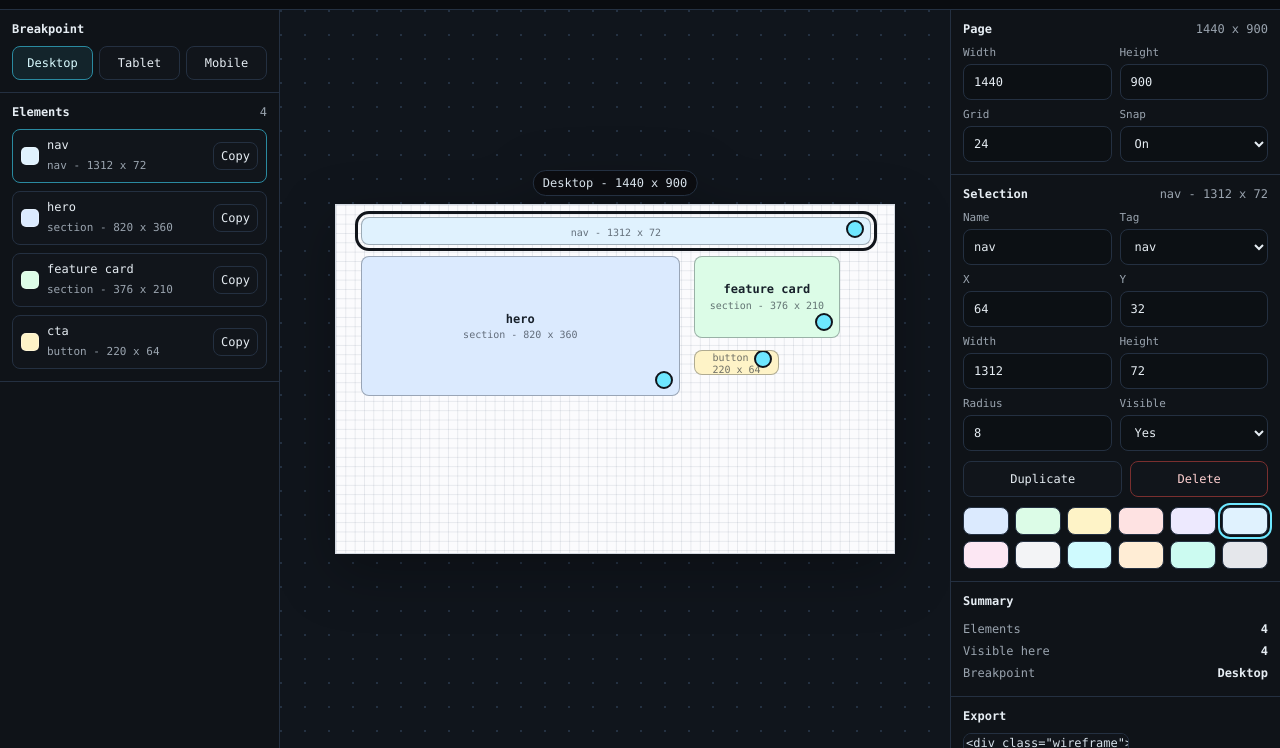
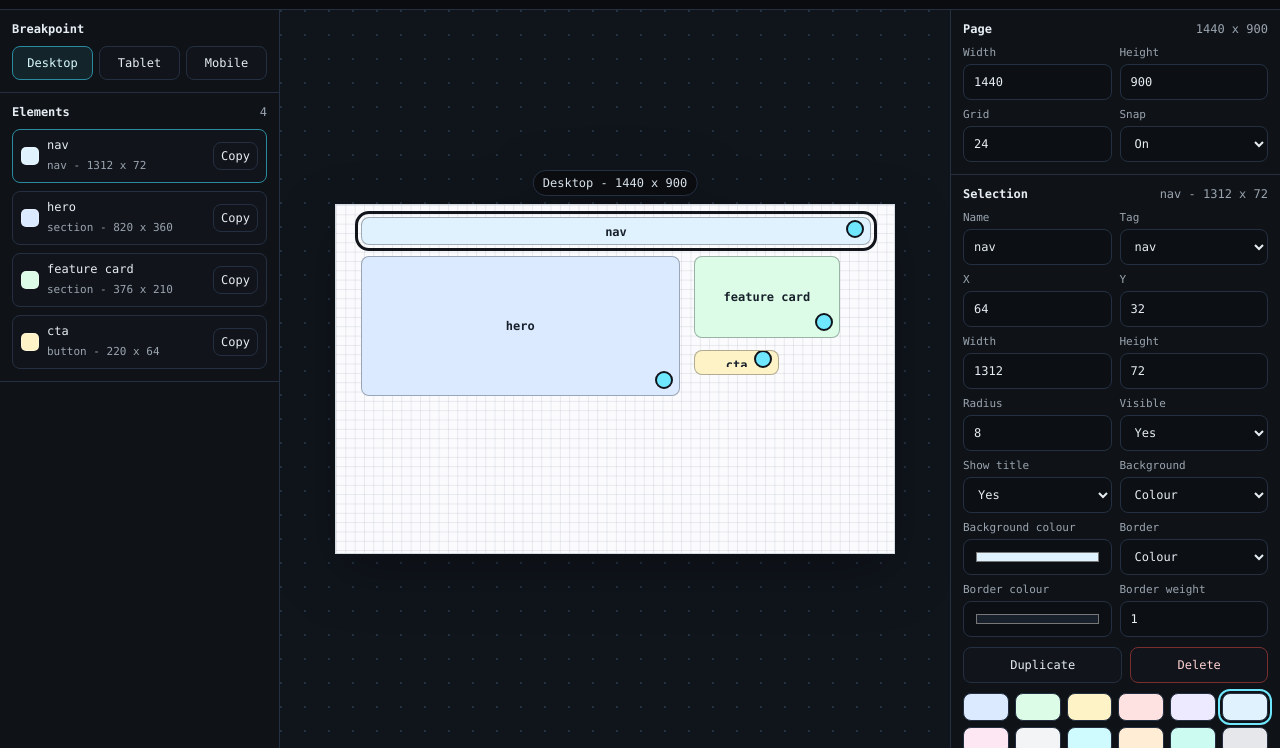
Before and after one commit to simplybenuk/BenOS, a website: page apps/wireframe-builder/index.html in a window 1280 px wide. Shown: the part 52-800 px from the top of the page. Drawn offline with nearby package versions, Linux system fonts and the light colour scheme.

Commit message:
Add wireframe element style controls

```diff
--- a/apps/wireframe-builder/index.html
+++ b/apps/wireframe-builder/index.html
@@ -31,8 +31,8 @@
     #page{position:relative;background:var(--paper);color:var(--ink);border:1px solid #d5dbe3;overflow:hidden;touch-action:none}
     #page.grid::before{content:"";position:absolute;inset:0;background-image:linear-gradient(to right,rgba(90,108,130,.13) 1px,transparent 1px),linear-gradient(to bottom,rgba(90,108,130,.13) 1px,transparent 1px);background-size:var(--grid) var(--grid);pointer-events:none;z-index:0}
     .pageLabel{position:absolute;left:50%;top:-34px;transform:translateX(-50%);font:12px var(--mono);color:#d7e1ea;background:rgba(11,13,16,.92);border:1px solid var(--border);border-radius:999px;padding:5px 9px;white-space:nowrap}
-    .block{position:absolute;background:var(--block,#dbeafe);border:1px solid var(--stroke,rgba(24,33,43,.34));border-radius:var(--radius,6px);cursor:grab;touch-action:none;z-index:1;overflow:hidden}
-    .block.selected{outline:3px solid #11151b;outline-offset:3px}.block:active{cursor:grabbing}.block.hidden{display:none}.block .body{position:absolute;inset:0;display:grid;align-content:center;justify-items:center;text-align:center;padding:7px;pointer-events:none}.block b{font:700 12px/1.2 var(--mono);max-width:100%;overflow:hidden;text-overflow:ellipsis;white-space:nowrap}.block span{font:10px/1.2 var(--mono);color:rgba(24,33,43,.62);margin-top:3px}.handle{position:absolute;right:0;bottom:0;width:44px;height:44px;border:0;background:transparent;cursor:nwse-resize;pointer-events:auto;touch-action:none}.handle::after{content:"";position:absolute;right:6px;bottom:6px;width:14px;height:14px;border:2px solid #11151b;border-radius:50%;background:var(--accent)}
+    .block{position:absolute;background:var(--block,#dbeafe);border:var(--stroke-w,1px) solid var(--stroke,rgba(24,33,43,.34));border-radius:var(--radius,6px);cursor:grab;touch-action:none;z-index:1;overflow:hidden}
+    .block.selected{outline:3px solid #11151b;outline-offset:3px}.block:active{cursor:grabbing}.block.hidden{display:none}.block .body{position:absolute;inset:0;display:grid;align-content:center;justify-items:center;text-align:center;padding:7px;pointer-events:none}.block b{font:700 12px/1.2 var(--mono);max-width:100%;overflow:hidden;text-overflow:ellipsis;white-space:nowrap}.block p{margin:0;font:12px/1.35 var(--sans);max-width:100%;overflow:hidden}.block .icon{width:34px;height:34px}.block .icon svg{width:100%;height:100%;stroke-width:1.8}.handle{position:absolute;right:0;bottom:0;width:44px;height:44px;border:0;background:transparent;cursor:nwse-resize;pointer-events:auto;touch-action:none}.handle::after{content:"";position:absolute;right:6px;bottom:6px;width:14px;height:14px;border:2px solid #11151b;border-radius:50%;background:var(--accent)}
     .empty{position:absolute;inset:18px;border:1px dashed #98a5b5;border-radius:12px;display:grid;place-items:center;color:#65717f;font:12px var(--mono);z-index:0}
     .palette{display:grid;grid-template-columns:repeat(6,1fr);gap:6px}.colorBtn{height:28px;border-radius:8px;padding:0}.colorBtn.active{outline:2px solid var(--accent);outline-offset:2px}
     .metric{display:grid;grid-template-columns:1fr auto;gap:8px;font:12px var(--mono);color:var(--muted);padding:4px 0}.metric strong{color:var(--text);font-weight:700}
@@ -116,14 +116,21 @@
       <div class="panelTitle"><strong>Selection</strong><span id="selectionMeta"></span></div>
       <div class="fields">
         <div class="field"><label>Name</label><input id="itemLabel"></div>
-        <div class="field"><label>Tag</label><select id="itemTag"><option>div</option><option>p</option><option>header</option><option>main</option><option>section</option><option>nav</option><option>aside</option><option>footer</option><option>button</option></select></div>
+        <div class="field"><label>Tag</label><select id="itemTag"><option>div</option><option>p</option><option value="icon">Icon</option><option>header</option><option>main</option><option>section</option><option>nav</option><option>aside</option><option>footer</option><option>button</option></select></div>
         <div class="field"><label>X</label><input id="itemX" type="number" step="1"></div>
         <div class="field"><label>Y</label><input id="itemY" type="number" step="1"></div>
         <div class="field"><label>Width</label><input id="itemW" type="number" min="1" step="1"></div>
         <div class="field"><label>Height</label><input id="itemH" type="number" min="1" step="1"></div>
         <div class="field"><label>Radius</label><input id="itemRadius" type="number" min="0" step="1"></div>
         <div class="field"><label>Visible</label><select id="itemVisible"><option value="yes">Yes</option><option value="no">No</option></select></div>
+        <div class="field"><label>Show title</label><select id="itemShowTitle"><option value="yes">Yes</option><option value="no">No</option></select></div>
+        <div class="field"><label>Background</label><select id="itemBackgroundMode"><option value="color">Colour</option><option value="transparent">Transparent</option></select></div>
+        <div class="field" id="itemBackgroundColorField"><label>Background colour</label><input id="itemBackgroundColor" type="color"></div>
+        <div class="field"><label>Border</label><select id="itemBorderMode"><option value="color">Colour</option><option value="none">None</option></select></div>
+        <div class="field" id="itemBorderColorField"><label>Border colour</label><input id="itemBorderColor" type="color"></div>
+        <div class="field" id="itemBorderWeightField"><label>Border weight</label><input id="itemBorderWeight" type="number" min="0" max="20" step="1"></div>
         <div class="field full textInput" id="itemTextField" hidden><label>Text</label><textarea id="itemText" placeholder="Write paragraph text…"></textarea></div>
+        <div class="field full" id="itemIconField" hidden><label>Icon</label><select id="itemIcon"><option value="Heart">Heart</option><option value="Star">Star</option><option value="Home">Home</option><option value="User">User</option><option value="Menu">Menu</option><option value="Search">Search</option><option value="Camera">Camera</option><option value="Mail">Mail</option><option value="Settings">Settings</option><option value="ArrowRight">Arrow right</option><option value="Check">Check</option><option value="X">Close</option></select></div>
       </div>
       <div class="actions">
         <button id="duplicateItem">Duplicate</button>
@@ -153,6 +160,7 @@
 <button id="mobileAdd" class="mobileAdd" aria-label="Add a new div">+ Add div</button>
 <div id="toast" class="toast"></div>
 
+<script src="https://unpkg.com/lucide@0.468.0/dist/umd/lucide.js"></script>
 <script>
 (() => {
   const KEY = "benos:wireframe-builder:v1";
@@ -207,6 +215,8 @@
   }
   function itemName(item){ return item.label.trim() || item.tag || "div"; }
   function itemText(item){ return item.tag === "p" ? (item.text || "Paragraph text") : itemName(item); }
+  function exportContent(item){ return item.tag === "p" ? itemText(item) : item.showTitle === false ? "" : itemName(item); }
+  function iconName(name){ return String(name || "Heart").replace(/([a-z])([A-Z])/g,"$1-$2").toLowerCase(); }
   function renderPicker(){
     $("projectSelect").innerHTML = state.projects.map(p => `<option value="${p.id}"${p.id === currentId ? " selected" : ""}>${esc(p.name || "Untitled wireframe")}</option>`).join("");
   }
@@ -266,10 +276,14 @@
       el.className = `block${item.id === selectedId ? " selected" : ""}${f.visible === false ? " hidden" : ""}`;
       el.dataset.id = item.id;
       el.style.left = `${f.x * ppu}px`; el.style.top = `${f.y * ppu}px`; el.style.width = `${f.w * ppu}px`; el.style.height = `${f.h * ppu}px`;
-      el.style.setProperty("--block", item.color || COLORS[0]); el.style.setProperty("--radius", `${item.radius || 0}px`);
-      el.innerHTML = `<div class="body"><b>${esc(itemText(item))}</b><span>${item.tag} - ${f.w} x ${f.h}</span></div><div class="handle"></div>`;
+      el.style.setProperty("--block", item.backgroundMode === "transparent" ? "transparent" : (item.color || COLORS[0]));
+      el.style.setProperty("--stroke", item.borderMode === "none" ? "transparent" : (item.borderColor || "rgba(24,33,43,.34)"));
+      el.style.setProperty("--stroke-w", item.borderMode === "none" ? "0px" : `${item.borderWeight ?? 1}px`); el.style.setProperty("--radius", `${item.radius || 0}px`);
+      const content = item.tag === "icon" ? `<span class="icon"><i data-lucide="${iconName(item.icon)}"></i></span>` : item.tag === "p" ? `<p>${esc(itemText(item))}</p>` : item.showTitle === false ? "" : `<b>${esc(itemName(item))}</b>`;
+      el.innerHTML = `<div class="body">${content}</div><div class="handle"></div>`;
       page.appendChild(el);
     }
+    window.lucide?.createIcons?.({icons:window.lucide});
     $("elementMetric").textContent = p.items.length;
     $("visibleMetric").textContent = p.items.filter(i => frame(i).visible !== false).length;
     $("count").textContent = p.items.length;
@@ -286,15 +300,19 @@
   function renderInspector(){
     const item = selected(), f = item ? frame(item) : null;
     $("selectionMeta").textContent = item ? `${item.tag} - ${f.w} x ${f.h}` : "None";
-    for (const id of ["itemLabel","itemTag","itemX","itemY","itemW","itemH","itemRadius","itemVisible","itemText"]) $(id).disabled = !item;
+    for (const id of ["itemLabel","itemTag","itemX","itemY","itemW","itemH","itemRadius","itemVisible","itemText","itemShowTitle","itemBackgroundMode","itemBackgroundColor","itemBorderMode","itemBorderColor","itemBorderWeight","itemIcon"]) $(id).disabled = !item;
     for (const id of ["duplicateItem","deleteItem"]) $(id).disabled = !item;
     $("itemTextField").hidden = !item || item.tag !== "p";
+    $("itemIconField").hidden = !item || item.tag !== "icon";
+    $("itemBackgroundColorField").hidden = !item || item.backgroundMode === "transparent";
+    $("itemBorderColorField").hidden = !item || item.borderMode === "none";
+    $("itemBorderWeightField").hidden = !item || item.borderMode === "none";
     document.querySelectorAll(".colorBtn").forEach(btn => btn.classList.toggle("active", item && btn.dataset.color === item.color));
     if (!item){
-      $("itemLabel").value = ""; $("itemTag").value = "div"; $("itemX").value = ""; $("itemY").value = ""; $("itemW").value = ""; $("itemH").value = ""; $("itemRadius").value = ""; $("itemVisible").value = "yes"; $("itemText").value = "";
+      $("itemLabel").value = ""; $("itemTag").value = "div"; $("itemX").value = ""; $("itemY").value = ""; $("itemW").value = ""; $("itemH").value = ""; $("itemRadius").value = ""; $("itemVisible").value = "yes"; $("itemText").value = ""; $("itemShowTitle").value = "yes"; $("itemBackgroundMode").value = "color"; $("itemBackgroundColor").value = COLORS[0]; $("itemBorderMode").value = "color"; $("itemBorderColor").value = "#18212b"; $("itemBorderWeight").value = "1"; $("itemIcon").value = "Heart";
       return;
     }
-    $("itemLabel").value = item.label; $("itemTag").value = item.tag; $("itemX").value = f.x; $("itemY").value = f.y; $("itemW").value = f.w; $("itemH").value = f.h; $("itemRadius").value = item.radius || 0; $("itemVisible").value = f.visible === false ? "no" : "yes"; $("itemText").value = item.text || "";
+    $("itemLabel").value = item.label; $("itemTag").value = item.tag; $("itemX").value = f.x; $("itemY").value = f.y; $("itemW").value = f.w; $("itemH").value = f.h; $("itemRadius").value = item.radius || 0; $("itemVisible").value = f.visible === false ? "no" : "yes"; $("itemText").value = item.text || ""; $("itemShowTitle").value = item.showTitle === false ? "no" : "yes"; $("itemBackgroundMode").value = item.backgroundMode || "color"; $("itemBackgroundColor").value = item.color || COLORS[0]; $("itemBorderMode").value = item.borderMode || "color"; $("itemBorderColor").value = item.borderColor || "#18212b"; $("itemBorderWeight").value = item.borderWeight ?? 1; $("itemIcon").value = item.icon || "Heart";
   }
   function updateFrame(patch){
     const item = selected(); if (!item) return;
@@ -312,7 +330,7 @@
   }
   function addItem(seed={}){
     const p = current(), pageData = p.pages[bp], size = Math.max(p.grid * 5, Math.min(320, pageData.w * .24));
-    const item = {id:uid(),label:`div ${p.items.length + 1}`,tag:"div",color:COLORS[p.items.length % COLORS.length],radius:6,frames:{},...seed};
+    const item = {id:uid(),label:`div ${p.items.length + 1}`,tag:"div",color:COLORS[p.items.length % COLORS.length],backgroundMode:"color",borderMode:"color",borderColor:"#18212b",borderWeight:1,showTitle:true,icon:"Heart",radius:6,frames:{},...seed};
     item.frames[bp] = {x:0,y:0,w:Math.round(size),h:Math.round(size*.55),visible:true,...(seed.frames?.[bp] || {})};
     p.items.push(item); selectedId = item.id; saveSoon(); render();
   }
@@ -363,11 +381,11 @@
   }
   function renderCode(){
     const p = current();
-    const html = p.items.map(item => `  <${item.tag} class="${slug(item.label)}">${esc(itemText(item))}</${item.tag}>`).join("\n");
+    const html = p.items.map(item => item.tag === "icon" ? `  <i class="${slug(item.label)}" data-lucide="${iconName(item.icon)}"></i>` : `  <${item.tag} class="${slug(item.label)}">${esc(exportContent(item))}</${item.tag}>`).join("\n");
     let css = `.wireframe {\n  position: relative;\n  width: 100%;\n  min-height: ${p.pages.desktop.h}px;\n}\n.wireframe > * {\n  position: absolute;\n  box-sizing: border-box;\n}\n`;
     for (const item of p.items){
       const f = frame(item,"desktop");
-      css += `.${slug(item.label)} { left: ${f.x}px; top: ${f.y}px; width: ${f.w}px; height: ${f.h}px; background: ${item.color}; border-radius: ${item.radius || 0}px;${f.visible === false ? " display: none;" : ""} }\n`;
+      css += `.${slug(item.label)} { left: ${f.x}px; top: ${f.y}px; width: ${f.w}px; height: ${f.h}px; background: ${item.backgroundMode === "transparent" ? "transparent" : (item.color || COLORS[0])}; border: ${item.borderMode === "none" ? 0 : (item.borderWeight ?? 1)}px solid ${item.borderColor || "#18212b"}; border-radius: ${item.radius || 0}px;${f.visible === false ? " display: none;" : ""} }\n`;
     }
     for (const id of ["tablet","mobile"]){
       const pageData = p.pages[id];
@@ -403,6 +421,13 @@
   $("itemLabel").addEventListener("input", e => { const item = selected(); if (!item) return; item.label = e.target.value; saveSoon(); renderBlocks(); renderList(); renderCode(); });
   $("itemTag").addEventListener("change", e => updateItem({tag:e.target.value}));
   $("itemText").addEventListener("input", e => { const item = selected(); if (!item) return; item.text = e.target.value; saveSoon(); renderBlocks(); renderCode(); });
+  $("itemShowTitle").addEventListener("change", e => updateItem({showTitle:e.target.value === "yes"}));
+  $("itemBackgroundMode").addEventListener("change", e => updateItem({backgroundMode:e.target.value}));
+  $("itemBackgroundColor").addEventListener("input", e => updateItem({color:e.target.value,backgroundMode:"color"}));
+  $("itemBorderMode").addEventListener("change", e => updateItem({borderMode:e.target.value}));
+  $("itemBorderColor").addEventListener("input", e => updateItem({borderColor:e.target.value,borderMode:"color"}));
+  $("itemBorderWeight").addEventListener("change", e => updateItem({borderWeight:Math.max(0, Number(e.target.value) || 0),borderMode:"color"}));
+  $("itemIcon").addEventListener("change", e => updateItem({icon:e.target.value}));
   $("itemX").addEventListener("change", e => updateFrame({x:snapValue(Number(e.target.value) || 0)}));
   $("itemY").addEventListener("change", e => updateFrame({y:snapValue(Number(e.target.value) || 0)}));
   $("itemW").addEventListener("change", e => updateFrame({w:snapValue(Number(e.target.value) || 1)}));
@@ -411,7 +436,7 @@
   $("itemVisible").addEventListener("change", e => updateFrame({visible:e.target.value === "yes"}));
   $("duplicateItem").addEventListener("click", () => duplicateItem());
   $("deleteItem").addEventListener("click", deleteItem);
-  $("palette").addEventListener("click", e => { const btn = e.target.closest("[data-color]"); if (btn) updateItem({color:btn.dataset.color}); });
+  $("palette").addEventListener("click", e => { const btn = e.target.closest("[data-color]"); if (btn) updateItem({color:btn.dataset.color,backgroundMode:"color"}); });
   $("copyCode").addEventListener("click", async () => { try{ await navigator.clipboard.writeText($("code").value); show("Code copied"); }catch{ $("code").focus(); $("code").select(); show("Code selected"); } });
   page.addEventListener("pointerdown", startDrag);
   page.addEventListener("pointermove", moveDrag);
@@ -425,6 +450,7 @@
 
   selectedId = current().items[0]?.id || null;
   render();
+  window.addEventListener("load", render);
 })();
 </script>
 </body>
```
